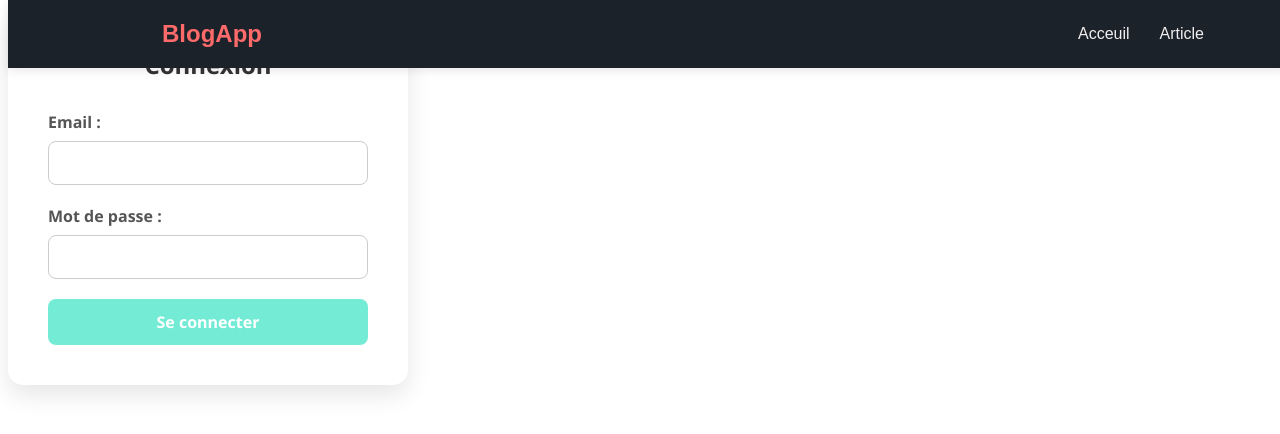
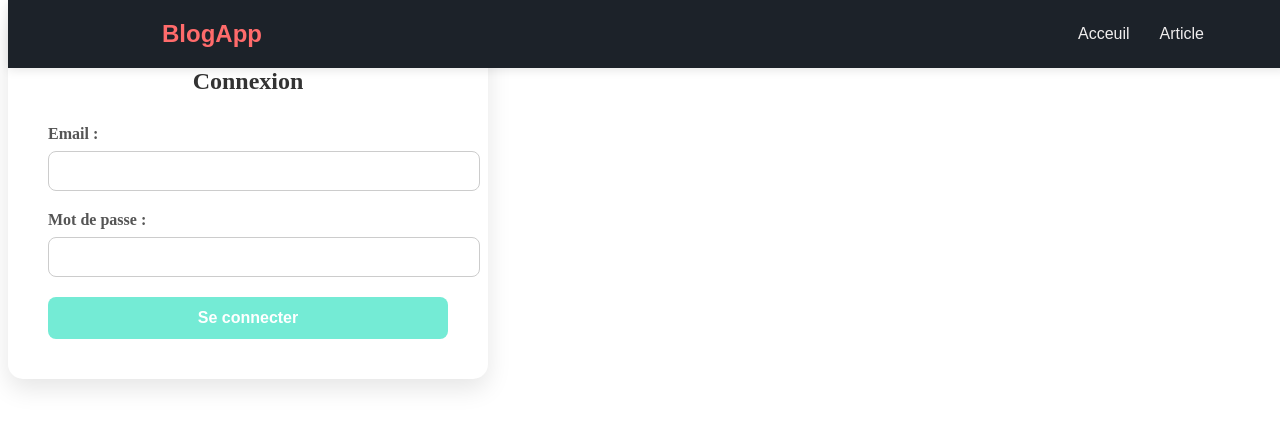
Before and after one commit to malak-err/BlogApp, an Angular app: page /login in a window 1280 px wide. Shown: the top 434 px of the page. Built offline with nearby package versions, Linux system fonts and the light colour scheme.

Commit message:
FIXE UN PGROBLEME

```diff
--- a/src/app/app-routing.module.ts
+++ b/src/app/app-routing.module.ts
@@ -12,9 +12,9 @@ import { authGuard } from './auth.guard';
 const routes: Routes = [
   { path: '', redirectTo: '/login', pathMatch: 'full' },
   { path: 'login', component: LoginComponent },
-  { path: 'home', component: HomeComponent, canActivate: [authGuard] }, // Utiliser la fonction
+  { path: 'home', component: HomeComponent, canActivate: [authGuard] },
   { path: 'post-detail', component: PostDetailComponent},
-  { path: 'post-list', component: ClistComponent},
+  { path: 'post-list', component: ClistComponent ,canActivate: [authGuard]},
   { path: 'modifier', component: ModifierComponent},
   { path: 'add', component: AddComponent},
   { path: 'suprimer', component: SuprimerComponent},
--- a/src/app/login/login.component.css
+++ b/src/app/login/login.component.css
@@ -1,22 +1,12 @@
-* {
-    box-sizing: border-box;
-    margin: 0;
-    padding: 0;
-    font-family: 'Segoe UI', Tahoma, Geneva, Verdana, sans-serif;
-  }
-
-  html, body {
-    height: 100%;
-    margin: 0;
-  }
-
-  body {
+body {
     background: linear-gradient(to right, #74ebd5, #ACB6E5);
     min-height: 100vh;
     display: flex;
     justify-content: center;
     align-items: center;
+    margin: 0;
   }
+
 
 
   .login-container {
```
